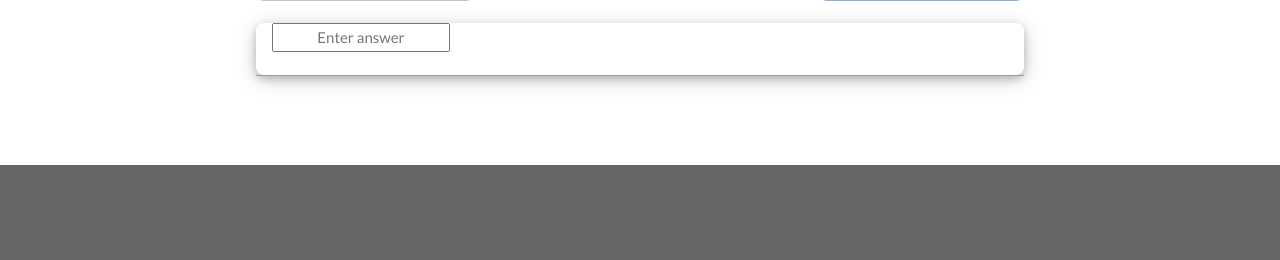
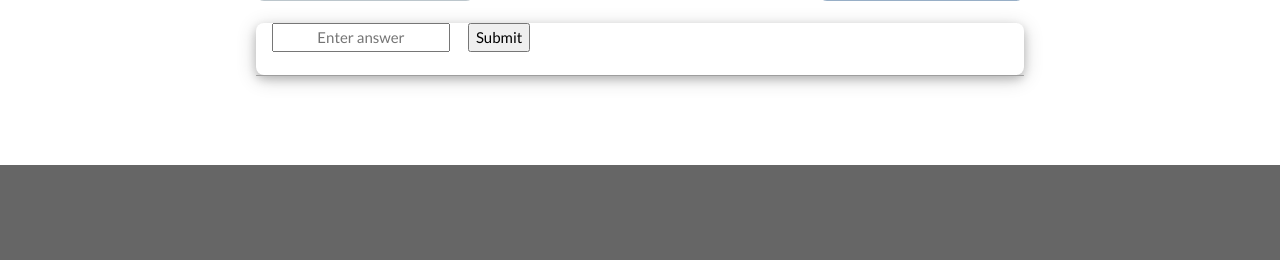
Before and after one commit to anishka-v/word-game, a Flask app: template templates/country_unscramble.html in a window 1280 px wide. Shown: the part 491-751 px from the top of the page. Run offline with Flask 2, Linux system fonts and the light colour scheme; the template is opened without the code that fills it, so the values that code supplies are empty.

Commit message:
Update country_unscramble.html

```diff
--- a/templates/country_unscramble.html
+++ b/templates/country_unscramble.html
@@ -86,9 +86,10 @@ body {
     <p class="w3-text-black w3-xlarge"> <strong> Scrambled country name:&emsp; </strong> {{country1}} </p>
     {% endif %}
     <form action="/answer1" method="POST" name="answer_form">
-    <input type="text" name="answer1" placeholder="Enter answer" class = "w3-center"></form> <br>
+        <input type="text" name="answer1" placeholder="Enter answer" class = "w3-center">&emsp;
+        <input type="submit" value="Submit"></form>
     </div>
-
+<br>
 <footer class="w3-container w3-grey w3-round-large">
     {% if heading %}
     <h5>{{heading}}</h5>
```
